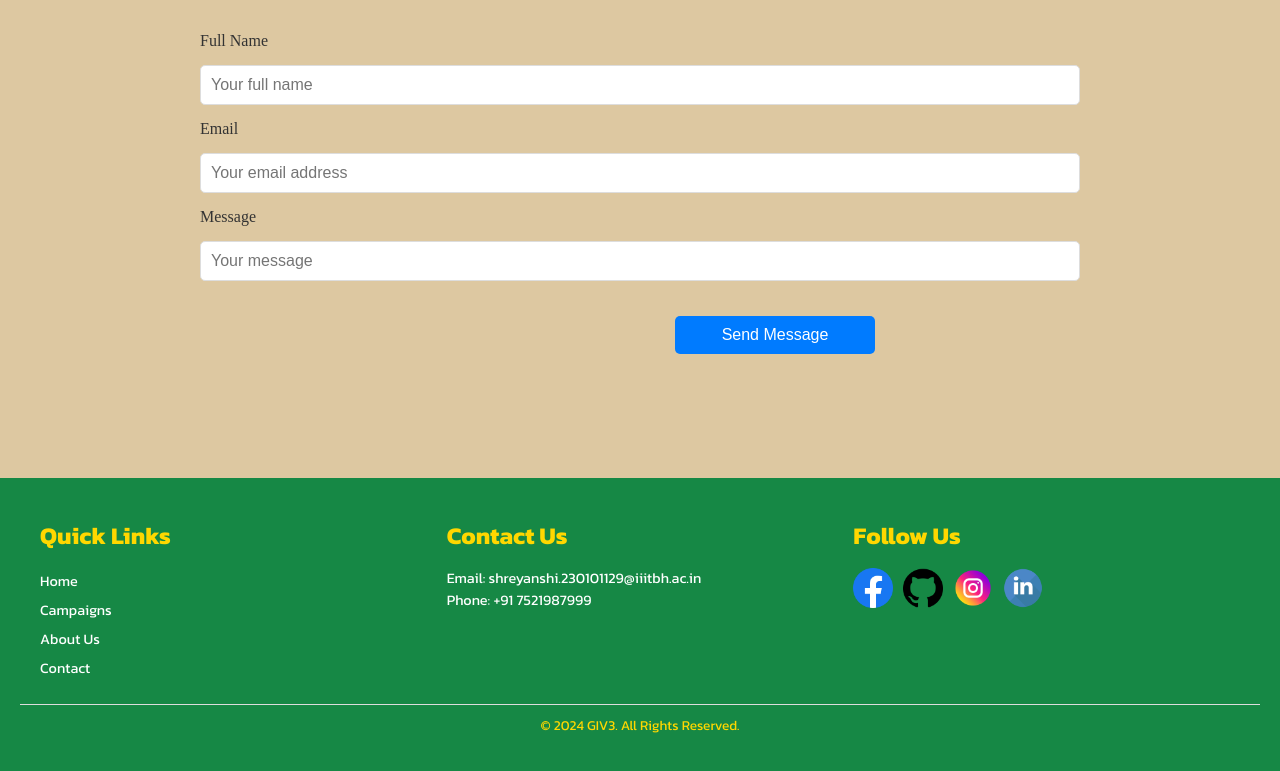
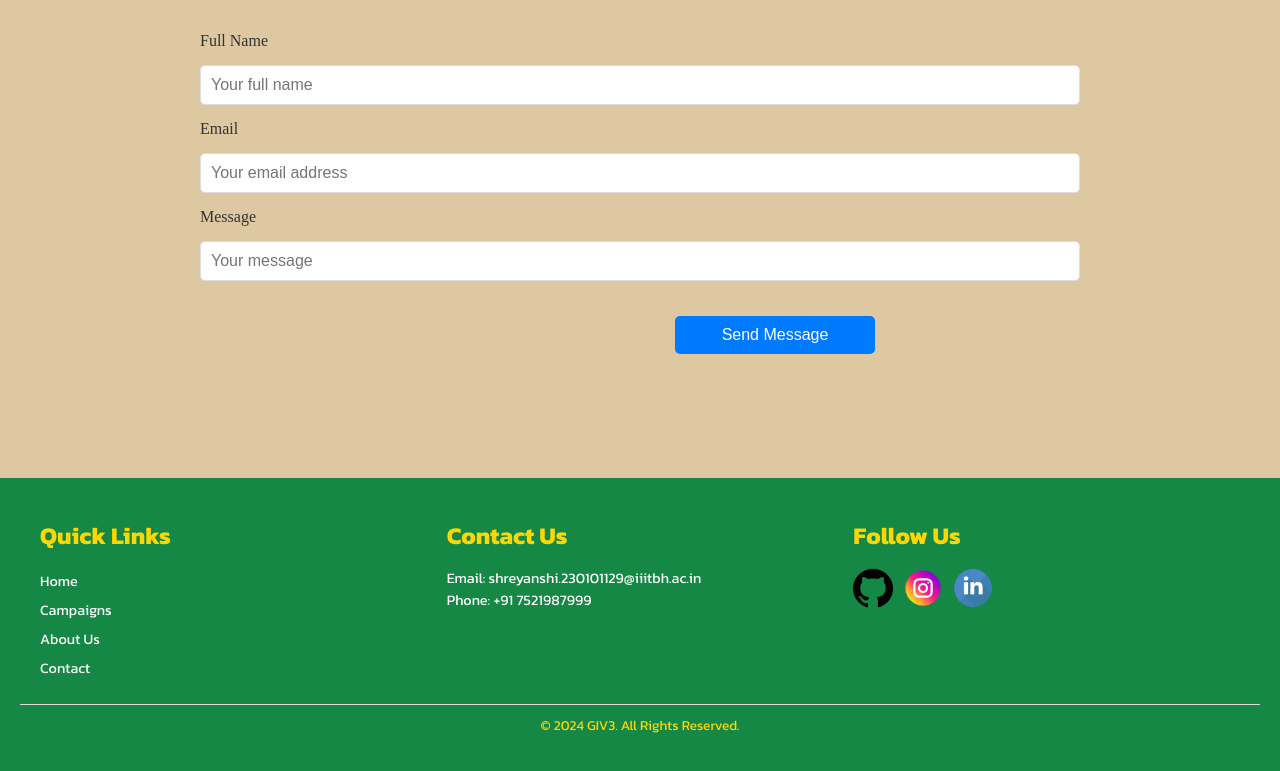
Before and after one commit to Shreyanshi210205/GIV3, a website with bundled scripts: page src/index.html in a window 1280 px wide. Shown: the part 2363-3134 px from the top of the page. Built offline with nearby package versions, Linux system fonts and the light colour scheme; a script that the page names is missing; files whose address does not match are found by name; a web font is replaced by a local one.

Commit message:
changes made

```diff
--- a/src/dashboard.js
+++ b/src/dashboard.js
@@ -17,10 +17,6 @@ document.addEventListener("DOMContentLoaded", async () => {
 });
 
 
-
-
-// Assume you have a div with id 'balance-display' in your HTML to display the balance.
-// Example: <div id="balance-display">Loading balance...</div>
 
 document.addEventListener("DOMContentLoaded", async () =>{
         const balanceDisplayElement = document.getElementById('balance-display');
--- a/src/index.html
+++ b/src/index.html
@@ -118,10 +118,9 @@
         <div class="footer-column">
           <h3>Follow Us</h3>
           <div class="social-icons">
-            <a href="#"><img src="assets/facebook.png" alt="Facebook"></a>
-            <a href="#"><img src="assets/github.png" alt="Github"></a>
-            <a href="#"><img src="assets/instagram.png" alt="Instagram"></a>
-            <a href="#"><img src="assets/linkedin.png" alt="LinkedIn"></a>
+            <a href="https://github.com/Shreyanshi210205"><img src="assets/github.png" alt="Github"></a>
+            <a href="https://www.instagram.com/"><img src="assets/instagram.png" alt="Instagram"></a>
+            <a href="www.linkedin.com/in/shreyanshi-srivastava-774280295"><img src="assets/linkedin.png" alt="LinkedIn"></a>
           </div>
         </div>
       </div>
```
Also changed, not shown: src/dashboard.html (+1 -6 lines).
